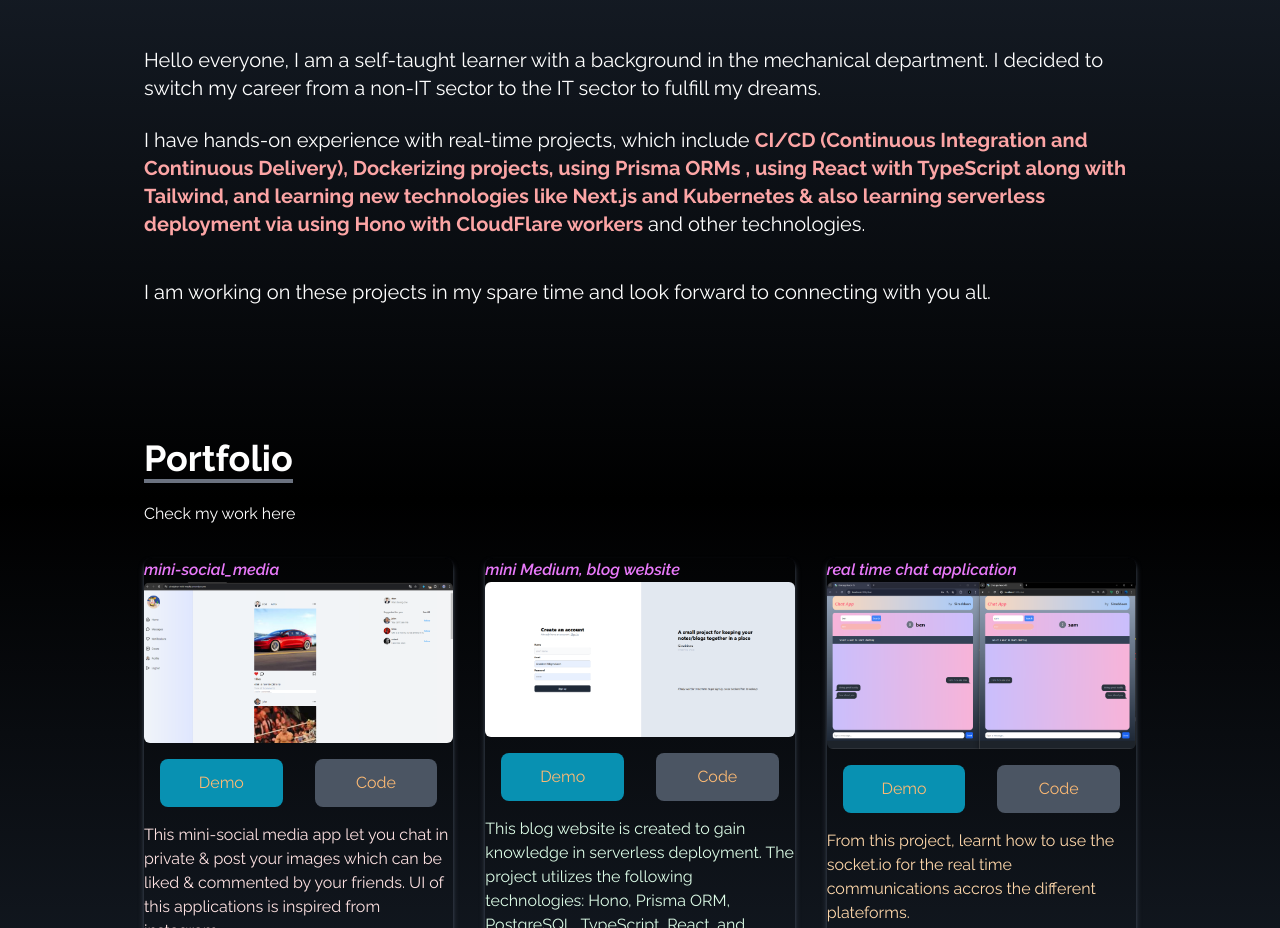
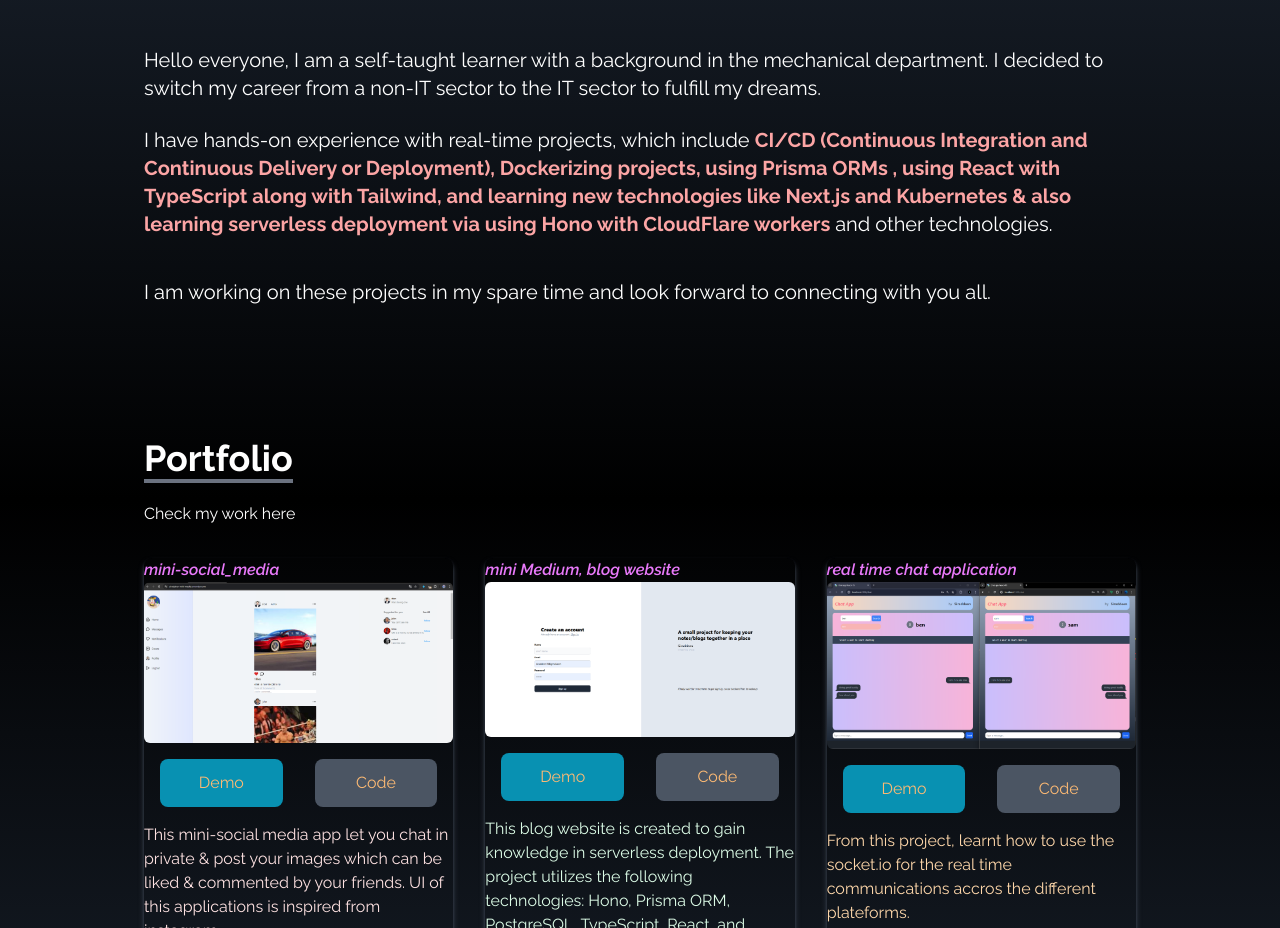
Before and after one commit to Siraddeen/my-Portfolio, a React (Vite) app: page / in a window 1280 px wide. Shown: the part 1100-2028 px from the top of the page. Built offline with nearby package versions, Linux system fonts and the light colour scheme.

Commit message:
changed minor mistake

```diff
--- a/src/components/About.jsx
+++ b/src/components/About.jsx
@@ -25,7 +25,7 @@ export const About = () => {
         <br />
         <p className="text-xl ">
           {`I have hands-on experience with real-time projects, which include `}
-          <span className=" text-red-300 font-bold">{`CI/CD (Continuous Integration and Continuous Delivery), Dockerizing
+          <span className=" text-red-300 font-bold">{`CI/CD (Continuous Integration and Continuous Delivery or Deployment), Dockerizing
           projects, using Prisma ORMs , using React with TypeScript along with
           Tailwind, and learning new technologies like Next.js and Kubernetes & also learning serverless deployment
           via using Hono with CloudFlare workers `}</span>
```
